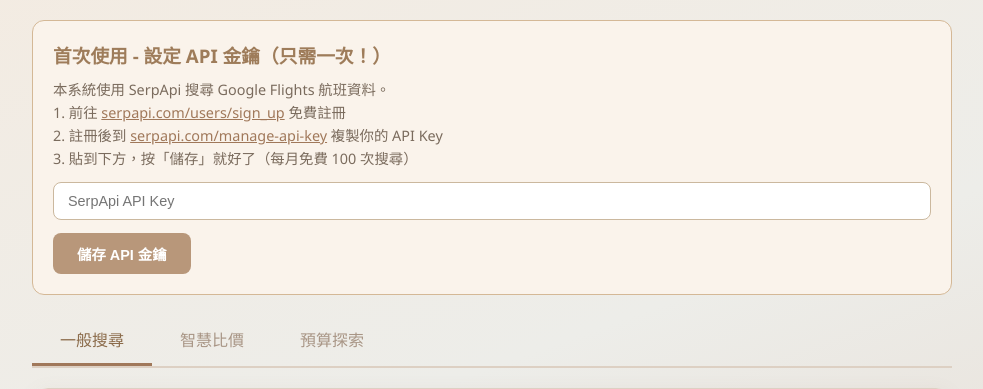
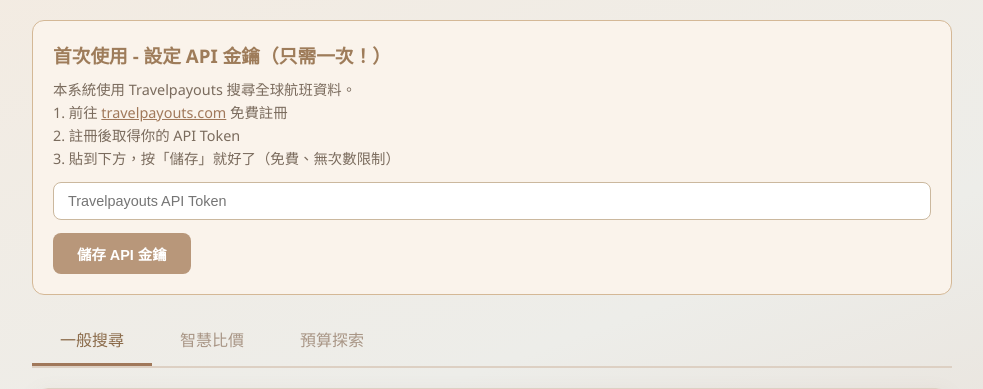
Before and after one commit to yuwen20161111-max/flight-compare, a Flask app: page / in a window 1280 px wide. Shown: the part 134-523 px from the top of the page, without its empty margins (148-1131 px from the left). Run offline with Flask 3, Linux system fonts and the light colour scheme; some libraries are stand-ins or nearby versions.

Commit message:
fix: update frontend text from SerpApi to Travelpayouts
Co-Authored-By: Claude Opus 4.6 <noreply@anthropic.com>

```diff
--- a/templates/index.html
+++ b/templates/index.html
@@ -436,13 +436,13 @@
         <div class="config-banner" id="configBanner">
             <h3>首次使用 - 設定 API 金鑰（只需一次！）</h3>
             <p>
-                本系統使用 SerpApi 搜尋 Google Flights 航班資料。<br>
-                1. 前往 <a href="https://serpapi.com/users/sign_up" target="_blank" style="color:#a0785a">serpapi.com/users/sign_up</a> 免費註冊<br>
-                2. 註冊後到 <a href="https://serpapi.com/manage-api-key" target="_blank" style="color:#a0785a">serpapi.com/manage-api-key</a> 複製你的 API Key<br>
-                3. 貼到下方，按「儲存」就好了（每月免費 100 次搜尋）
+                本系統使用 Travelpayouts 搜尋全球航班資料。<br>
+                1. 前往 <a href="https://www.travelpayouts.com/" target="_blank" style="color:#a0785a">travelpayouts.com</a> 免費註冊<br>
+                2. 註冊後取得你的 API Token<br>
+                3. 貼到下方，按「儲存」就好了（免費、無次數限制）
             </p>
             <div class="config-inputs">
-                <input type="text" id="cfgApiKey" placeholder="SerpApi API Key">
+                <input type="text" id="cfgApiKey" placeholder="Travelpayouts API Token">
                 <button onclick="saveConfig()">儲存 API 金鑰</button>
             </div>
         </div>
@@ -909,7 +909,7 @@
 
         function formatTime(timeStr) {
             if (!timeStr) return '';
-            // SerpApi 回傳格式可能是 "2026-04-15 14:30" 或 ISO 格式
+            // 時間格式可能是 "2026-04-15 14:30" 或 ISO 格式
             if (timeStr.includes('T') || timeStr.includes(' ')) {
                 const d = new Date(timeStr.replace(' ', 'T'));
                 if (!isNaN(d)) return d.toLocaleTimeString('zh-TW', { hour: '2-digit', minute: '2-digit', hour12: false });
```
